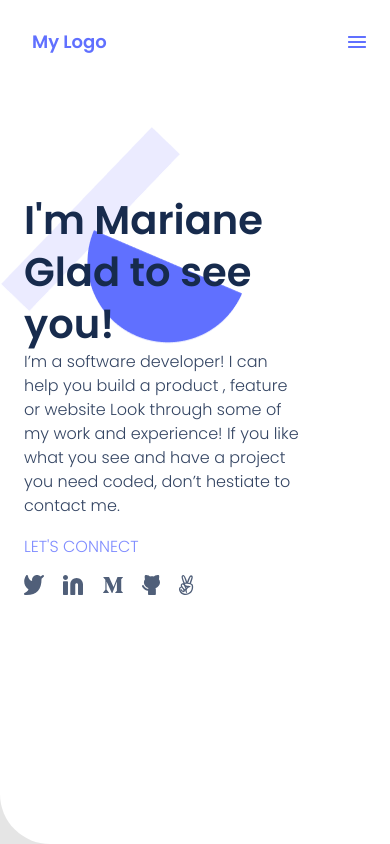
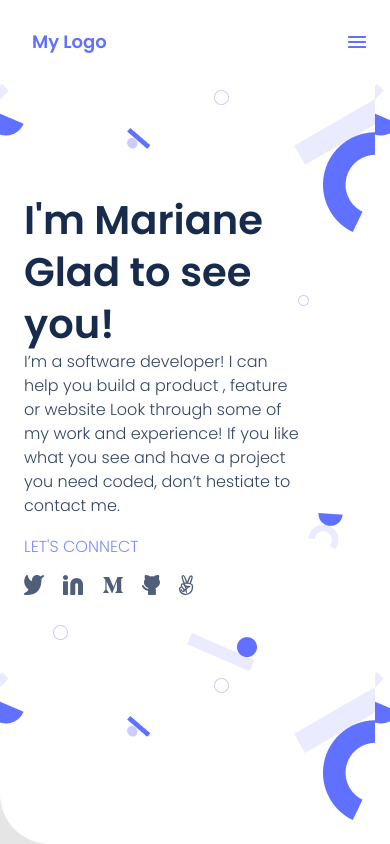
Before and after one commit to KMT-Media/Portfolio-setup-and-mobile-first, a website: page index.html in a window 390 px wide. Shown: the top 844 px of the page. Drawn offline with Linux system fonts and the light colour scheme.

Commit message:
Background changed

```diff
--- a/style.css
+++ b/style.css
@@ -500,7 +500,7 @@ input:focus {
 
 @media (max-width: 768px) {
   .headline {
-    background: url(./assets/images/Header\ bg@2x.png);
+    background: url(./assets/images/header-shapes\ mobile.png);
     min-height: 550px;
   }
 
```
